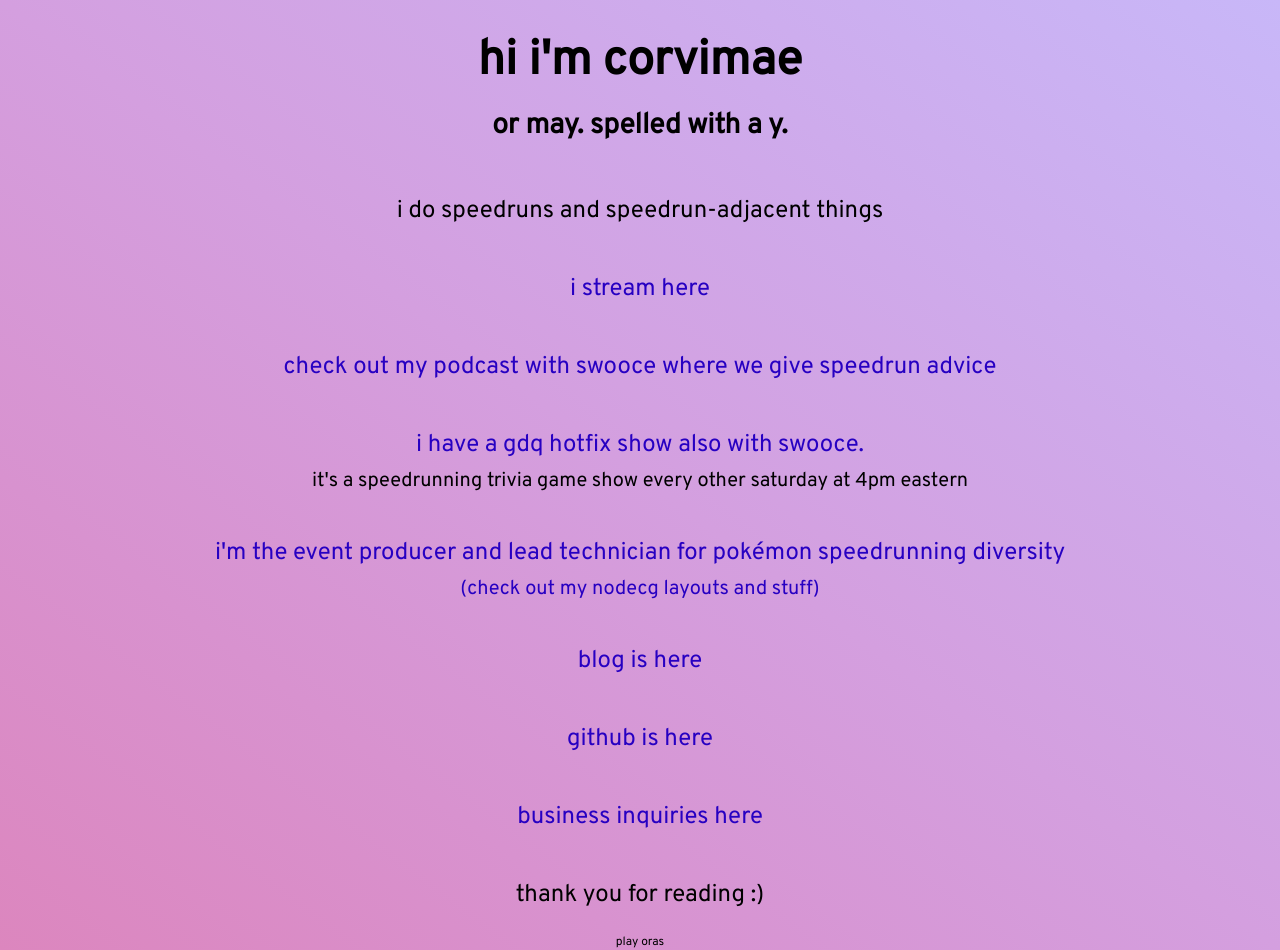
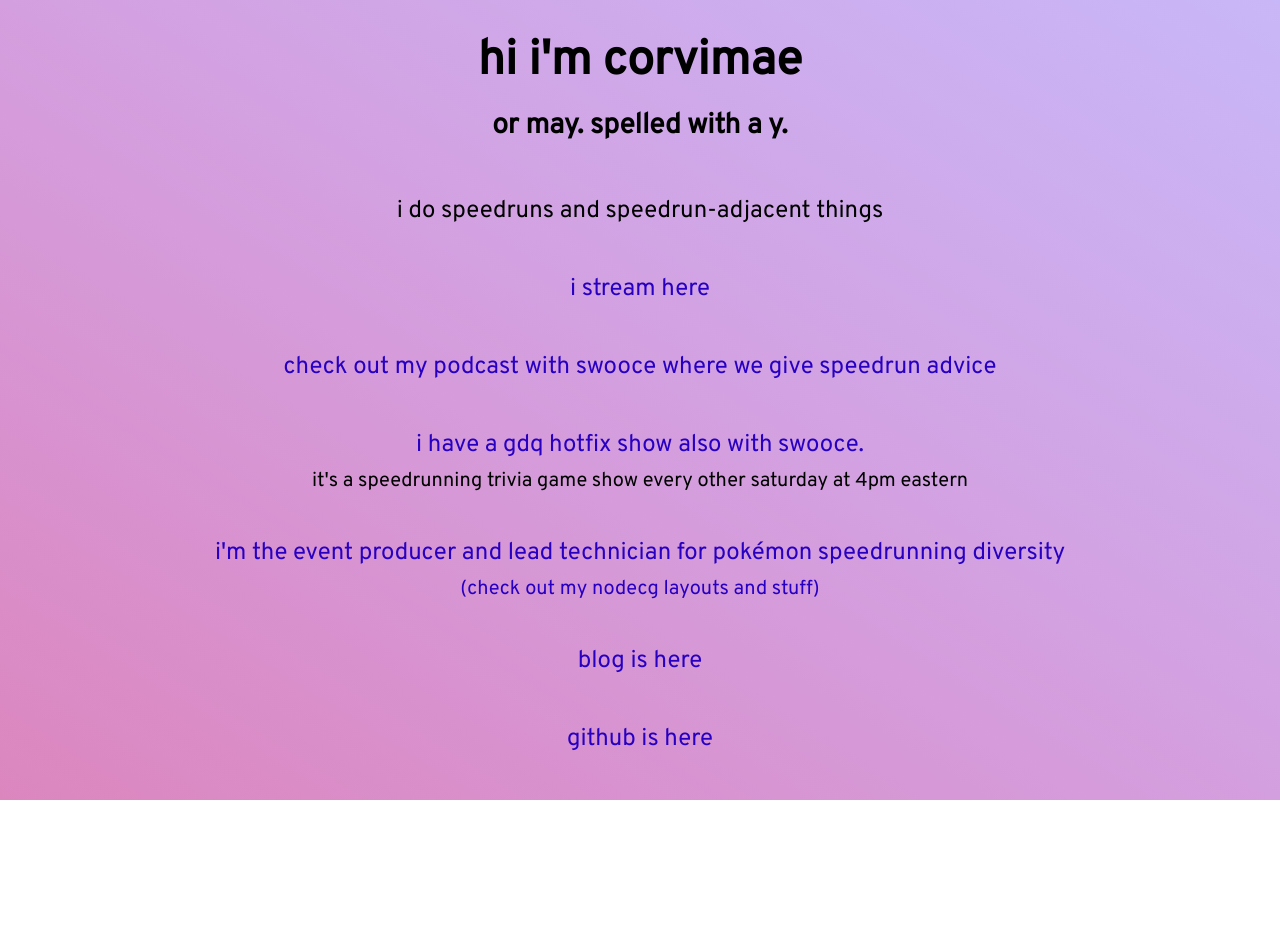
Before and after one commit to Corvimae/corvimae-dot-com, a Next.js app: page / in a window 1280 px wide. After the commit the page ends 800 px from the top, so only its background shows below. Built offline with nearby package versions, Linux system fonts and the light colour scheme.

Commit message:
fix background

```diff
--- a/styles/globals.css
+++ b/styles/globals.css
@@ -1,4 +1,11 @@
 @import url('https://fonts.googleapis.com/css2?family=Overpass&display=swap');
+
+html {
+  background-image: linear-gradient(to right top, #dc86be, #d892cf, #d49fdf, #ceabec, #c8b7f8);
+  width: 100vw;
+  height: 100vh;
+  overflow: hidden;
+}
 
 html,
 body {
@@ -6,7 +13,11 @@ body {
   margin: 0;
   font-family: Overpass, -apple-system, BlinkMacSystemFont, Segoe UI, Roboto, Oxygen,
     Ubuntu, Cantarell, Fira Sans, Droid Sans, Helvetica Neue, sans-serif;
-    background-image: linear-gradient(to right top, #dc86be, #d892cf, #d49fdf, #ceabec, #c8b7f8);
+}
+
+body {
+  overflow: auto;
+  max-height: 100vh;
 }
 
 a {
```
